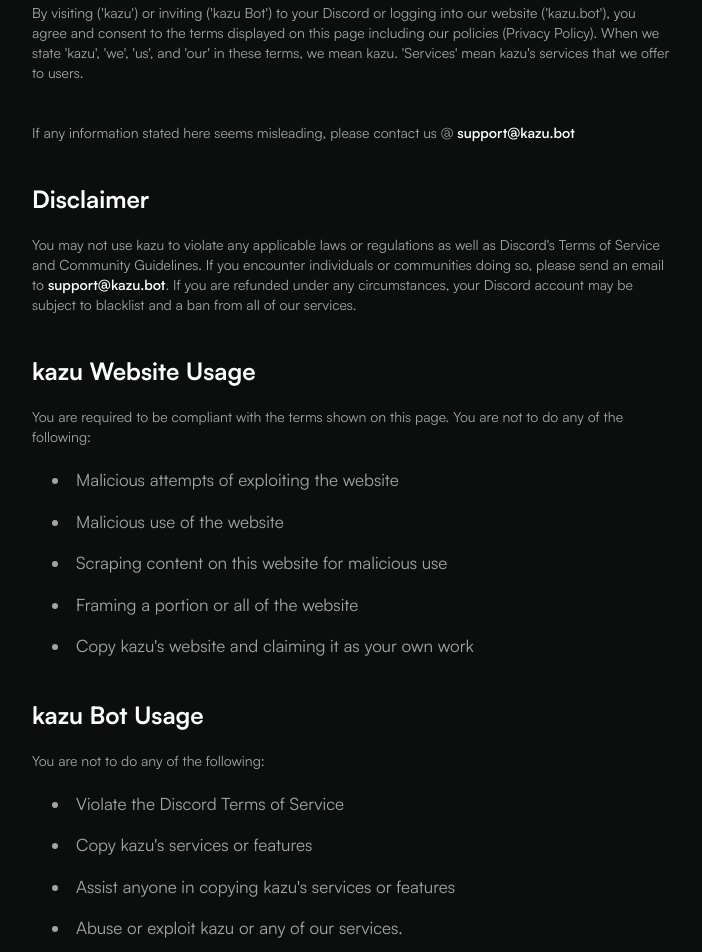
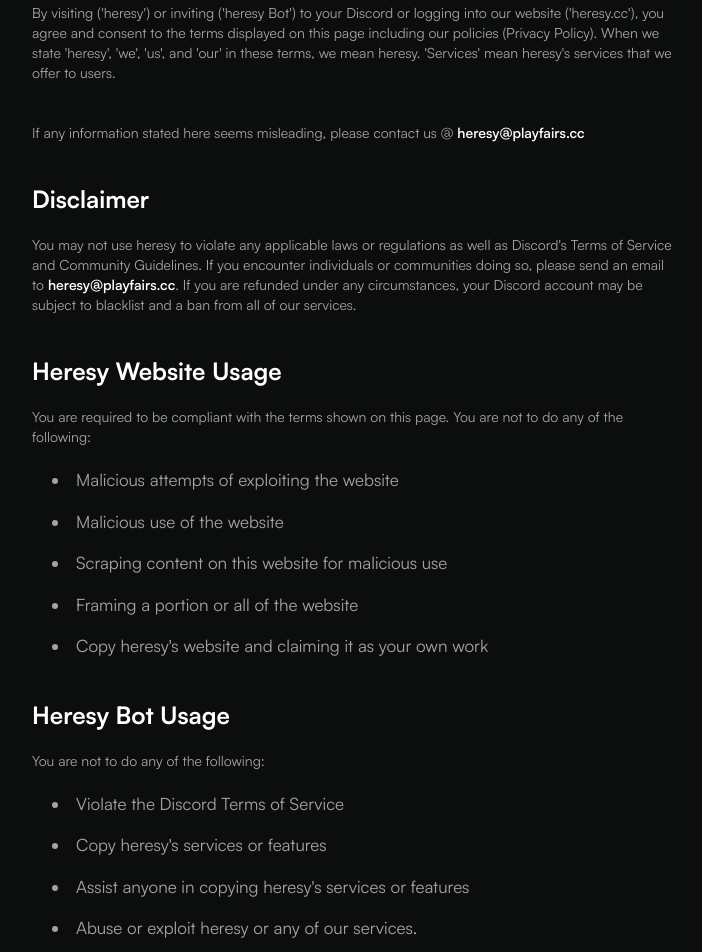
Before and after one commit to vortex-AIO/vortex-dashboard, a Next.js app: page /terms in a window 1280 px wide. Shown: the part 300-1252 px from the top of the page, without its empty margins (288-990 px from the left). Built offline with nearby package versions, Linux system fonts and the light colour scheme.

Commit message:
updated terms and changed most instances of kazu to heresy

```diff
--- a/src/app/(home)/page.tsx
+++ b/src/app/(home)/page.tsx
@@ -27,7 +27,7 @@ export default function Home() {
                     animate={{ opacity: 1, y: 0, scale: 1 }}
                     transition={{ ease: "easeInOut", duration: 1 }}
                     className="rounded-lg pb-3">
-                    <Image src={kazu} alt="kazu" width={300} height={300} />
+                    <Image src={kazu} alt="heresy" width={300} height={300} />
                 </motion.div>
                 <motion.h1
                     initial="hidden"
--- a/src/app/(routes)/(legal)/privacy/page.tsx
+++ b/src/app/(routes)/(legal)/privacy/page.tsx
@@ -3,16 +3,15 @@ const Privacy = () => {
         <div className="flex flex-col mx-[10vw] mt-5 sm:mx-[25vw]">
             <span className="font-bold text-5xl text-white">Privacy Policy</span>
             <span className="text-kazu-main italic text-sm mt-5">
-                Last updated And Effective Since: 2024-01-01
+                Last updated And Effective Since: 02-11-2025
             </span>
             <span className="text-neutral-400 text-sm mt-5 pb-5">
                 Any information we collect is not used in any malicious manner. If anything shown
                 seems misleading, please contact us @{" "}
-                <span className="text-white font-semibold">support@kazu.bot</span>
+                <span className="text-white font-semibold">heresy@playfairs.cc</span>
             </span>
             <div className="flex flex-col gap-4 text-[17px] pl-5">
                 <li className="text-neutral-400 marker:text-kazu-main">Guild IDs</li>
-                <li className="text-neutral-400 marker:text-kazu-main">Guild Names</li>
                 <li className="text-neutral-400 marker:text-kazu-main">Channel IDs</li>
                 <li className="text-neutral-400 marker:text-kazu-main">Role IDs</li>
                 <li className="text-neutral-400 marker:text-kazu-main">User IDs</li>
@@ -51,10 +50,6 @@ const Privacy = () => {
                 &quot;namehistory&quot; and &quot;avatarhistory&quot; commands to function. Users
                 can clear this data themselves at any time.
             </span>
-            <span className="text-neutral-400 text-sm mt-5">
-                Guild name changes are logged in order for the &quot;gnames&quot; command to
-                function. Server administrators can clear this data themselves at any time.
-            </span>
             <span className="font-bold text-2xl text-white pt-10">
                 Who is your collected information shared with?
             </span>
@@ -63,9 +58,9 @@ const Privacy = () => {
             </span>
             <span className="font-bold text-2xl text-white pt-10">Data Removal?</span>
             <span className="text-neutral-400 text-sm mt-5">
-                Email <span className="text-white font-semibold">support@kazu.bot</span> for all of
-                your data that we are currently storing. Response times may vary and could take up
-                to 7 days.
+                Email <span className="text-white font-semibold">heresy@playfairs.cc</span> for all
+                of your data that we are currently storing. Response times may vary and could take
+                up to 7 days.
             </span>
             <span className="font-bold text-2xl text-white pt-10">
                 Changes to the Privacy Policy
--- a/src/app/(routes)/(legal)/terms/page.tsx
+++ b/src/app/(routes)/(legal)/terms/page.tsx
@@ -3,30 +3,30 @@ const Terms = () => {
         <div className="flex flex-col mx-[10vw] mt-5 sm:mx-[25vw]">
             <span className="font-bold text-5xl text-white">Terms of Service</span>
             <span className="text-kazu-main italic text-sm mt-5">
-                Last updated And Effective Since: 2024-01-01
+                Last updated And Effective Since: 02-11-2025
             </span>
             <span className="text-neutral-400 text-sm mt-5 pb-5">
-                By visiting (&apos;kazu&apos;) or inviting (&apos;kazu Bot&apos;) to your Discord or
-                logging into our website (&apos;kazu.bot&apos;), you agree and consent to the terms
-                displayed on this page including our policies (Privacy Policy). When we state
-                &apos;kazu&apos;, &apos;we&apos;, &apos;us&apos;, and &apos;our&apos; in these
-                terms, we mean kazu. &apos;Services&apos; mean kazu&apos;s services that we offer to
-                users.
+                By visiting (&apos;heresy&apos;) or inviting (&apos;heresy Bot&apos;) to your
+                Discord or logging into our website (&apos;heresy.cc&apos;), you agree and consent
+                to the terms displayed on this page including our policies (Privacy Policy). When we
+                state &apos;heresy&apos;, &apos;we&apos;, &apos;us&apos;, and &apos;our&apos; in
+                these terms, we mean heresy. &apos;Services&apos; mean heresy&apos;s services that
+                we offer to users.
             </span>
             <span className="text-neutral-400 text-sm mt-5">
                 If any information stated here seems misleading, please contact us @{" "}
-                <span className="text-white font-semibold">support@kazu.bot</span>
+                <span className="text-white font-semibold">heresy@playfairs.cc</span>
             </span>
             <span className="font-bold text-2xl text-white pt-10">Disclaimer</span>
             <span className="text-neutral-400 text-sm mt-5">
-                You may not use kazu to violate any applicable laws or regulations as well as
+                You may not use heresy to violate any applicable laws or regulations as well as
                 Discord&apos;s Terms of Service and Community Guidelines. If you encounter
                 individuals or communities doing so, please send an email to{" "}
-                <span className="text-white font-semibold">support@kazu.bot</span>. If you are
+                <span className="text-white font-semibold">heresy@playfairs.cc</span>. If you are
                 refunded under any circumstances, your Discord account may be subject to blacklist
                 and a ban from all of our services.
             </span>
-            <span className="font-bold text-2xl text-white pt-10">kazu Website Usage</span>
+            <span className="font-bold text-2xl text-white pt-10">Heresy Website Usage</span>
             <span className="text-neutral-400 text-sm mt-5">
                 You are required to be compliant with the terms shown on this page. You are not to
                 do any of the following:
@@ -45,10 +45,10 @@ const Terms = () => {
                     Framing a portion or all of the website
                 </li>
                 <li className="text-neutral-400 marker:text-kazu-main">
-                    Copy kazu&apos;s website and claiming it as your own work
+                    Copy heresy&apos;s website and claiming it as your own work
                 </li>
             </div>
-            <span className="font-bold text-2xl text-white pt-10">kazu Bot Usage</span>
+            <span className="font-bold text-2xl text-white pt-10">Heresy Bot Usage</span>
             <span className="text-neutral-400 text-sm mt-5">
                 You are not to do any of the following:
             </span>
@@ -57,13 +57,13 @@ const Terms = () => {
                     Violate the Discord Terms of Service
                 </li>
                 <li className="text-neutral-400 marker:text-kazu-main">
-                    Copy kazu&apos;s services or features
+                    Copy heresy&apos;s services or features
                 </li>
                 <li className="text-neutral-400 marker:text-kazu-main">
-                    Assist anyone in copying kazu&apos;s services or features
+                    Assist anyone in copying heresy&apos;s services or features
                 </li>
                 <li className="text-neutral-400 marker:text-kazu-main">
-                    Abuse or exploit kazu or any of our services.
+                    Abuse or exploit heresy or any of our services.
                 </li>
                 <li className="text-neutral-400 marker:text-kazu-main">
                     Run a Discord Server that has been terminated repeatedly
--- a/src/components/(global)/Footer.tsx
+++ b/src/components/(global)/Footer.tsx
@@ -11,13 +11,13 @@ export const Footer = () => {
                     <div className="flex flex-col">
                         <Image
                             src={kazu}
-                            alt="kazu"
+                            alt="heresy"
                             height={150}
                             width={150}
                             className="rounded-2xl"
                         />
                         <p className="text-kazu-main text-sm mt-4">
-                            Copyright © 2024 kazu.bot. All rights reserved.
+                            Copyright © 2024 heresy.cc. All rights reserved.
                         </p>
                     </div>
                     <div className="flex flex-col gap-6 sm:flex-row">
@@ -34,7 +34,7 @@ export const Footer = () => {
                                 Documentation
                             </Link>
                             <Link
-                                href="https://discord.gg/kazu"
+                                href="https://discord.gg/heresy"
                                 className="font-semibold text-kazu-main text-sm mt-2">
                                 Support Server
                             </Link>
--- a/src/components/(global)/navbar/UserMenu.tsx
+++ b/src/components/(global)/navbar/UserMenu.tsx
@@ -67,9 +67,9 @@ const BurgerMenu = ({ onClose }: { onClose: () => void }) => {
                 isActive: pathname == "/commands"
             },
             {
-                label: "Embeds",
-                destination: "https://embeds.kazu.bot",
-                isActive: pathname == "https://embeds.kazu.bot"
+                label: "Playfairs.cc",
+                destination: "https://playfairs.cc",
+                isActive: pathname == "https://playfairs.cc"
             },
             {
                 label: "Docs",
@@ -78,8 +78,11 @@ const BurgerMenu = ({ onClose }: { onClose: () => void }) => {
             },
             {
                 label: "Invite",
-                destination: "/invite",
-                isActive: pathname == "/invite"
+                destination:
+                    "https://discord.com/oauth2/authorize?client_id=1284037026672279635&permissions=8&integration_type=0&scope=bot",
+                isActive:
+                    pathname ==
+                    "https://discord.com/oauth2/authorize?client_id=1284037026672279635&permissions=8&integration_type=0&scope=bot"
             },
             {
                 label: "Status",
```
